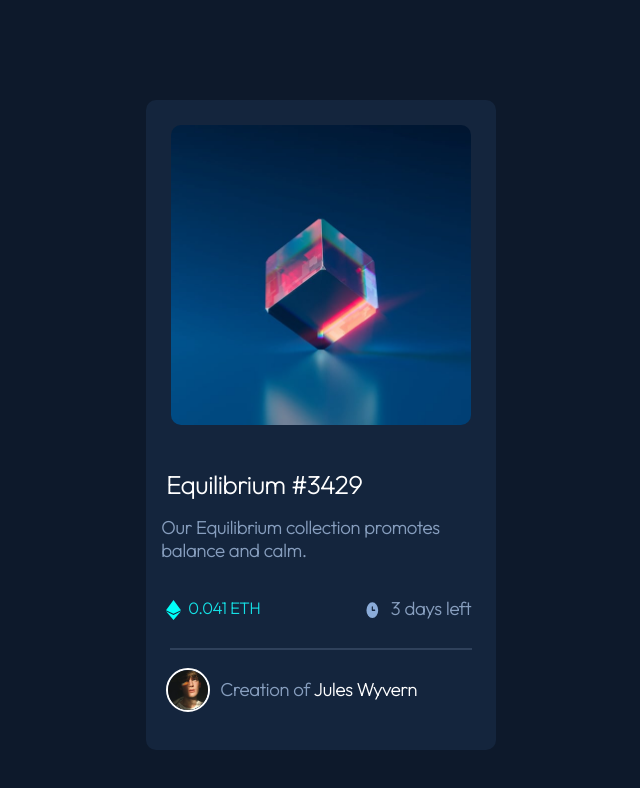
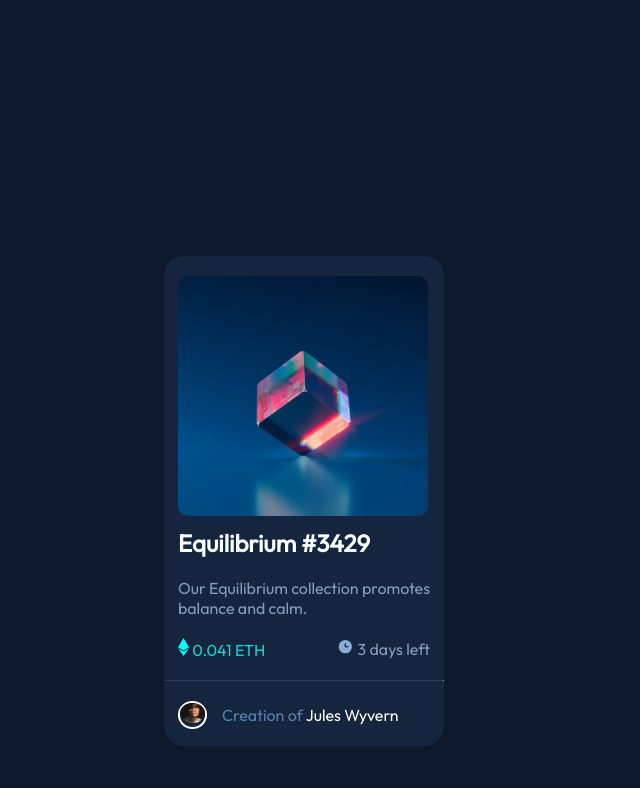
Before and after one commit to balajis5531/MFA-BALAJI-20221124, a plain HTML site: page index.html in a window 1280 px wide. Shown: the whole page, without its empty margins (412-1052 px from the left). Drawn offline with Linux system fonts and the light colour scheme.

Commit message:
practice

```diff
--- a/images/style.css
+++ b/images/style.css
@@ -1,93 +1,67 @@
+*{
+   margin: 0;
+   padding: 0;
+   box-sizing: border-box;
+}
+
 body{
-    background-color: hsl(217, 54%, 11%);
-    font-family:'Outfit', sans-serif;
-    width: 1000px;
-    height: 700px;
+   background-color: #0d192b;
+   font-family: 'Outfit';
 }
-#box{
-   margin-left: 550px;
-   margin-top: 100px;
-   background-color:hsl(216, 50%, 16%);
-   width: 350px;
-   height: 650px;
-   border-radius:10px;
+.header{
+   width: 280px;
+   height: 490px;
+   background-color: #14253d;
+   margin-left: 45%;
+   margin-top: 20%;
+   border-radius: 20px;
+
 }
-#img1{
-   width: 300px;
-   height: 300px;
+.image1 img{
+   margin-left: 5%;
+   margin-top: 7%;
    border-radius: 10px;
-   margin: 25px 0px 25px 25px;
 }
-#h1{
-   color: white;
-   margin-left: 20px;
-   font-weight: 900;
-   font-size: 25px;
+.content{
+   margin-left: 5%;
+   margin-top: 3%;
 }
-p{
-   color: rgba(135,158,190,255);
-   margin: 15px;
-   font-weight: 600;
-   font-size: 18px;
+.content h2{
+   color: #fbfeff;
 }
-h4{
-   color: rgba(21,224,229,255);
+.content p{
+   color: #869cbc;
 }
-.box1{
+.headim{
    display: flex;
    justify-content: space-between;
-   margin-top: 5px;
+   margin-left: 5%;
+   margin-right: 5%;
 }
-.para1{
-   display: inline-flex;
+.im .span{
+   color: #15d6d4;
 }
-#img2{
-   width: 15px;
-   height: 20px;
-   margin-top: 23px;
-   margin-left: 20px;
+.im .span1{
+   color: #869cbc;
 }
-h4{
-   margin-left:7px;
-}
-.para2{
-   display: inline-flex;
-   margin-right: 10px;
-}
-#img3{
-   width: 15px;
-   height: 20px;
-   margin-top: 23px;
-   margin-left: 20px;
-}
-#p1{
-    margin-left:10px;
-    margin-top: 20px;
-}
-#img4{
-   width: 40px;
-   border-style: solid;
-   border-width: 2px;
-   border-radius: 50%;
-   border-color: white;
-   margin-top: 10px;
-}
-#btm{
+.image2{
    display: flex;
-   margin-left:20px;
-   margin-right:50px ;
-}
-span{
-   color: white;
-   margin-right: px;
+   justify-content: flex-start;
+   margin-left: 5%;
+   align-items: center;
 }
 hr{
-   width: 300px;
-   border-style:solid;
-   color: hsl(215, 32%, 27%);
+   border-top: none;
+   border-left: none;
+   border-bottom: 1px solid #2b3d57;
 }
-#p2{
-   margin: 0px;
-   margin-top: 20px;
-   margin-left: 10px;
+.image2 .bo{
+   border-radius: 50%;
+   border: 2px solid #fff;
 }
+.image2 .bo1{
+   padding-left: 15px;
+   color: #5580b3;
+}.image2 .bo1 span{
+   color: #fffbf2;
+}
--- a/index.html
+++ b/index.html
@@ -1,38 +1,47 @@
 <!DOCTYPE html>
 <html lang="en">
+
 <head>
   <meta charset="UTF-8">
   <meta name="viewport" content="width=device-width, initial-scale=1.0">
   <!-- displays site properly based on user's device -->
+  <link href='https://fonts.googleapis.com/css?family=Outfit' rel='stylesheet'>
+  <link rel="icon" type="image/png" sizes="32x32" href="./images/favicon-32x32.png">
   <link rel="stylesheet" href="images/style.css">
-  <link rel="icon" type="image/png" sizes="32x32" href="./images/favicon-32x32.png">
-  <link href="https://fonts.googleapis.com/css2?family=Outfit:wght@100&display=swap" rel="stylesheet">
   <title>NFT preview card component</title>
+
 </head>
+
 <body>
-  <div class="all">
-    <div id="box">
-      <img src="images/image-equilibrium.jpg" alt="" id="img1">
-      <div class="para">
-        <p id="h1"> Equilibrium #3429</p>
-        <p> Our Equilibrium collection promotes balance and calm.</p>
-        <div class="box1">
-          <div class="para1">
-            <img src="images/icon-ethereum.svg" alt="" id="img2">
-            <h4>0.041 ETH</h4>
-          </div>
-          <div class="para2">
-            <img src="images/icon-clock.svg" alt="" id="img3">
-            <p id="p1">3 days left</p>
-          </div>
+  <div class="header">
+    <div class="image1">
+      <img src="images/image-equilibrium.jpg" width="250px" height="240px" alt="">
+    </div>
+    <div class="content">
+      <h2>Equilibrium #3429</h2><br>
+      <p>Our Equilibrium collection promotes balance and calm.</p><br>
+    </div>
+    <div class="headim">
+         <div class="im">
+          <img src="images/icon-ethereum.svg" alt="">
+           <span class="span">0.041 ETH</span>
         </div>
-        <hr>
-        <div id="btm">
-          <img src="images/image-avatar.png" id="img4">
-          <p id="p2">Creation of<span> Jules Wyvern</span></p>
+
+        <div class="im">
+         <img src="images/icon-clock.svg" alt="">
+         <span class="span1">3 days left</span>
         </div>
-      </div>
+    </div>
+    <br>
+    <hr>
+    <br>
+    <div class="image2">
+
+      <div class="bo"><img src="images/image-avatar.png" width="25px" height="20px" alt=""></div>
+      <div class="bo1"><p> Creation of <span>Jules Wyvern</span></p></div>
     </div>
   </div>
+
 </body>
+
 </html>
```
